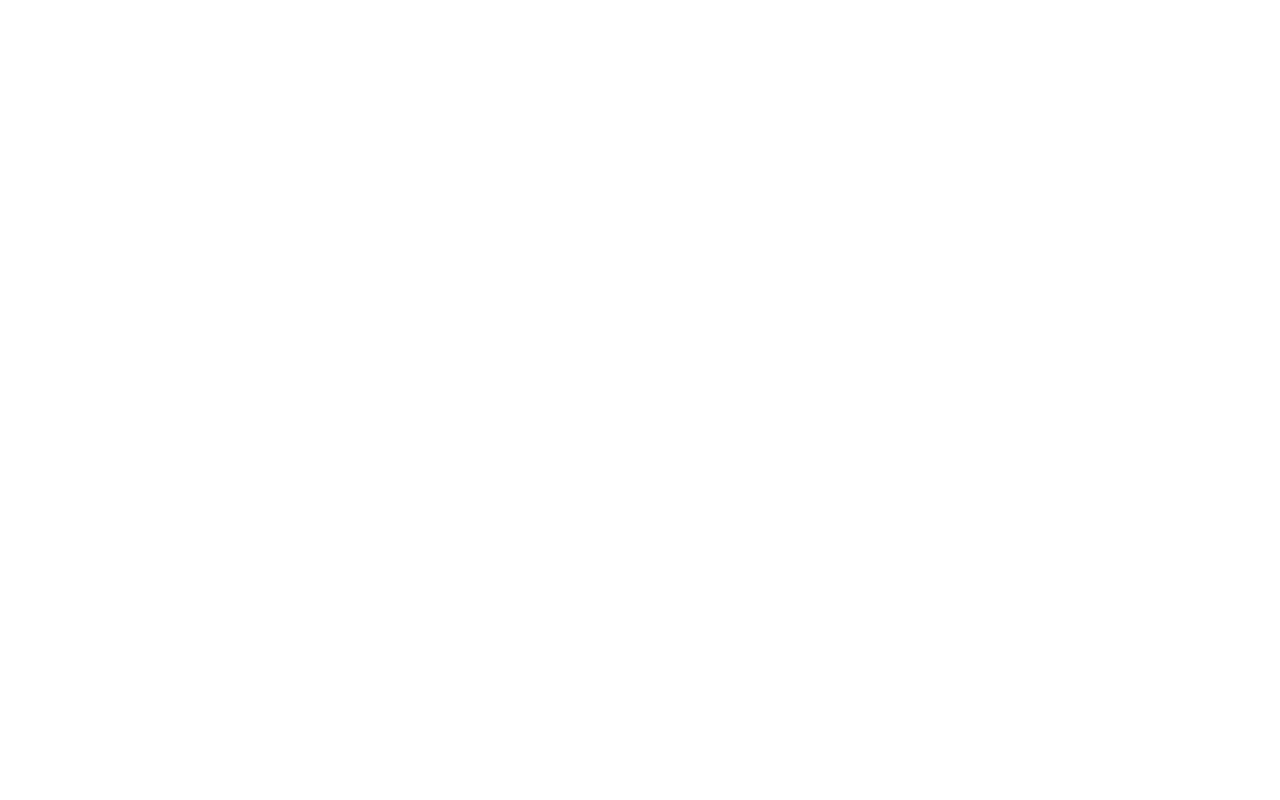
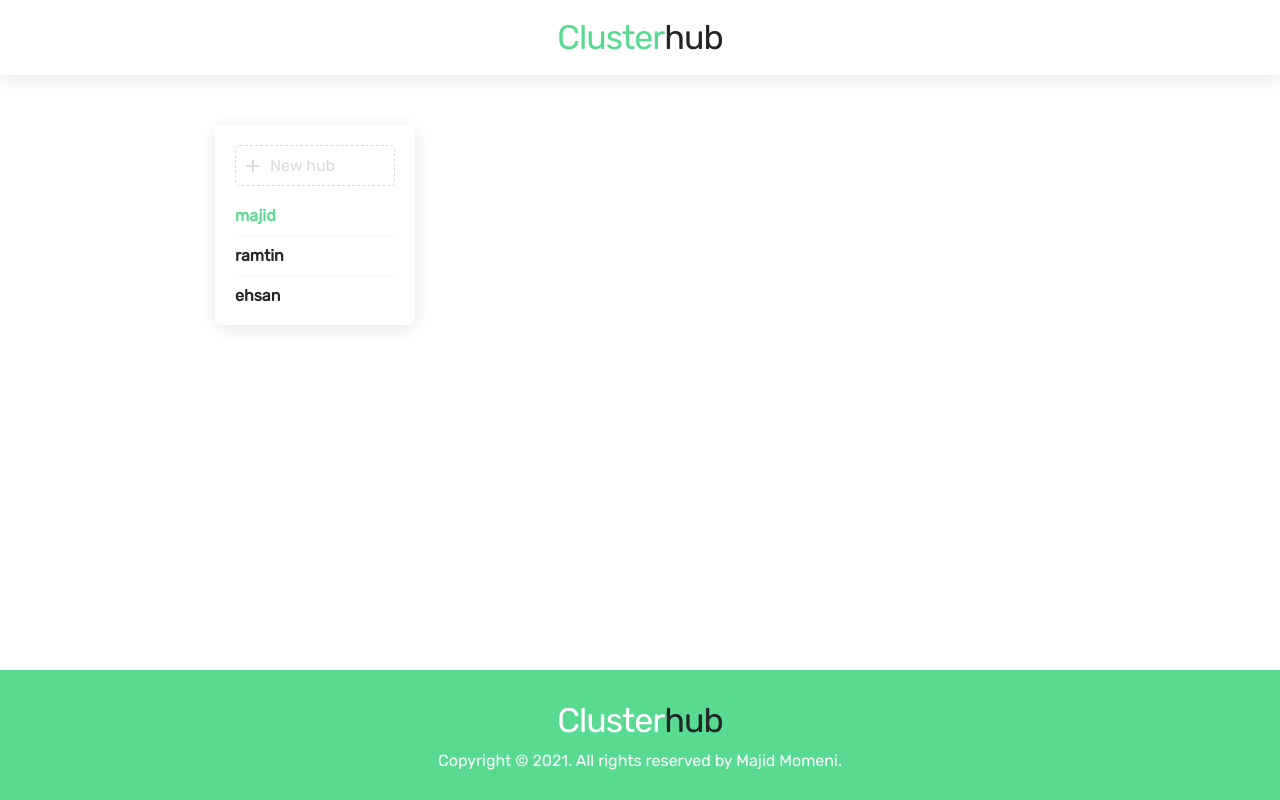
Before and after one commit to majidmomeni/clusterhub, a website: page public/index.html in a window 1280 px wide. Drawn offline with Linux system fonts and the light colour scheme.

Commit message:
made header,footer and main

```diff
--- a/public/index.html
+++ b/public/index.html
@@ -4,10 +4,45 @@
   <meta charset="UTF-8">
   <meta http-equiv="X-UA-Compatible" content="IE=edge">
   <meta name="viewport" content="width=device-width, initial-scale=1.0">
+  <script src="https://kit.fontawesome.com/5ff5dbf93e.js" crossorigin="anonymous"></script>
   <link rel="stylesheet" href="styles.css">
+  <link rel="preconnect" href="https://fonts.googleapis.com">
+  <link rel="preconnect" href="https://fonts.gstatic.com" crossorigin>
+  <link href="https://fonts.googleapis.com/css2?family=Rubik&display=swap" rel="stylesheet">
   <title>Clusterhub</title>
 </head>
 <body>
+  <header>
+    <div class="logo">
+      <span class="color-accent">Cluster</span>
+      <span class="color-dark">hub</span>
+    </div>
+  </header>
+  <main>
+    <div class="left">
+      <div class="navbar">
+        <div class="new-button">
+          <li class="fas fa-plus"></li>
+          <span>New hub</span>
+        </div>
+        <nav>
+          <ul>
+            <li class="selected">majid</li>
+            <li>ramtin</li>
+            <li>ehsan</li>
+          </ul>
+        </nav>
+      </div>
+    </div>
+    <div class="right"></div>
+  </main>
+  <footer>
+    <div class="logo">
+      <span class="color-light">Cluster</span>
+      <span class="color-dark">hub</span>
+    </div>
+    <span>Copyright © 2021. All rights reserved by Majid Momeni.</span>
+  </footer>
   <script src="/js/state.js"></script>
   <script src="/js/app.js"></script>
 </body>
--- a/public/js/state.js
+++ b/public/js/state.js
@@ -1,12 +1,10 @@
-
-
-class StateManger {
+class StateManager extends EventTarget {
 
   #data = {};
 
-  addhub(name) {
+  addHub(name) {
 
-    const id = StateManger.generateId();
+    const id = StateManager.generateId();
 
     this.#data[id] = {
       id,
@@ -14,27 +12,29 @@ class StateManger {
       date: Date.now(),
       posts: {}
     };
+
+    this.dispatchEvent(new Event('statechange'));
+
   }
 
-  getHubslist() {
+  getHubsList() {
 
     return Object.values(this.#data)
-    .sort((a , b) => b.date - a.date)
-    .map(hub => {
-      ({ id: hub.id, name: hub.name, date: hub.date})
-    });
+    .sort((a, b) => b.date - a.date)
+    .map(hub => ({ id: hub.id, name: hub.name, date: hub.date }));
+
   }
-
 
   static generateId() {
 
-
-    const charset = "qwertyuiopasdfghjklzxcvbnm1234567890QWERTYUIOPASDFGHJKLZXCVBNM";
+    const charset = 'qwertyuiopasdfghjklzxcvbnm1234567890QWERTYUIOPASDFGHJKLZXCVBNM';
     let id = '';
 
-    for (let i = 0; i < 10; i++)
-      id += charset[Math.floor(Math.random() * charset.length)]
+    for ( let i = 0; i < 10; i++ )
+      id += charset[Math.floor(Math.random() * charset.length)];
 
-   return id
+    return id;
+
   }
+
 }
--- a/public/styles.css
+++ b/public/styles.css
@@ -0,0 +1,156 @@
+:root {
+  --color-accent: #59da91;
+  --color-red: #f56666;
+  --color-gray-1: #222524;
+  --color-gray-2: #dbdbdb;
+  --color-gray-3: #f5f5f5;
+  --color-gray-4: #ffffff;
+  --color-shadow: rgba(0, 0, 0, .1);
+  --color-backdrop: rgba(255, 255, 255, .25);
+}
+
+*{
+  box-sizing: border-box;
+}
+
+html, body{
+  margin: 0px;
+  font-family: 'Rubik', sans-serif;
+}
+
+body{
+  display: flex;
+  flex-direction: column;
+  background-color: var(--color-gray-4);
+  color: var(--color-gray-1);
+}
+
+header{
+  width: 100%;
+  height: 75px;
+  box-shadow: 0 3px 20px var(--color-shadow);
+  display: flex;
+  align-items: center;
+  justify-content: center;
+  padding: 0 40px;
+}
+
+.logo{
+  display: flex;
+  font-size: 34px;
+  letter-spacing: -1px;
+}
+
+.logo .color-accent{
+  color: var(--color-accent);
+}
+
+.logo .color-light{
+  color: var(--color-gray-4);
+}
+
+.logo span.color-dark{
+  color: var(--color-gray-1);
+}
+footer{
+  height: 130px;
+  width: 100%;
+  background-color: var(--color-accent);
+  display: flex;
+  flex-direction: column;
+  align-items: center;
+  justify-content: center;
+  gap: 10px;
+  color: var(--color-gray-4);
+}
+
+
+/* main */
+main{
+  width: 100%;
+  min-height: calc(100vh - 205px);
+  display: flex;
+  align-items: stretch;
+  justify-content: center;
+  padding: 50px;
+  gap: 50px;
+}
+
+main .left {
+  width: 200px;
+  flex-shrink: 0;
+  position: relative;
+}
+
+main .left .navbar{
+  width: 100%;
+  padding: 20px;
+  gap: 20px;
+  display: flex;
+  flex-direction: column;
+  border-radius: 5px;
+  box-shadow: 0 3px 20px var(--color-shadow);
+}
+
+.new-button{
+  transition: color .2s ease-in-out , border-color .2s ease-in-out;
+  color: var(--color-gray-2);
+  border-radius: 5px;
+  border: 1px dashed var(--color-gray-2);
+  padding: 10px;
+  display: flex;
+  align-items: center;
+  gap: 10px;
+  user-select: none;
+  cursor: pointer;
+}
+
+.new-button:hover{
+  color: var(--color-accent);
+  border-color: var(--color-accent);
+}
+
+nav ul{
+  list-style: none;
+  margin: 0;
+  padding: 0;
+  display: flex;
+  flex-direction: column;
+  gap: 10px;
+  font-weight: bold;
+  user-select: none;
+}
+
+nav ul li {
+  transition: color .2s ease-in-out, transform .2s ease-in-out;
+  cursor: pointer;
+  white-space: nowrap;
+  overflow-x: hidden;
+  text-overflow: ellipsis;
+}
+
+nav ul li.selected {
+  color: var(--color-accent);
+  cursor: default;
+}
+
+
+
+nav ul li:not(.selected):hover{
+  color: var(--color-accent);
+  transform: translateX(5px);
+}
+
+nav ul li:not(:last-child)::after {
+  content: ' ';
+  display: block;
+  width: 100%;
+  height: 1px;
+  margin-top: 10px;
+  background-color: var(--color-gray-3);
+}
+
+main .right {
+  width: 100%;
+  max-width: 600px;
+}
```
